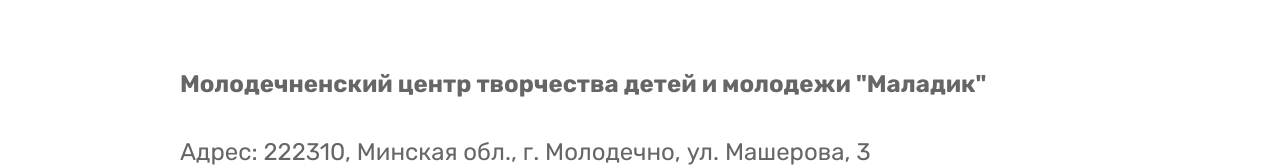
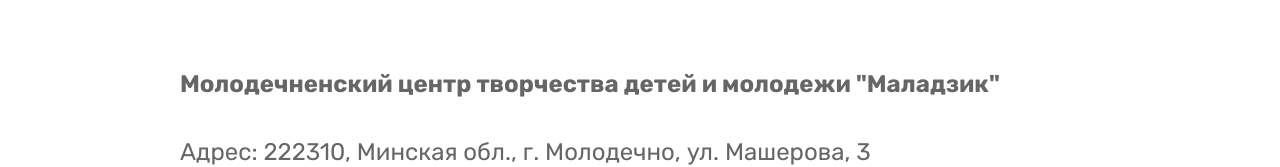
Before and after one commit to dmitry-shul/elgazeta, a Next.js app: page /contacts in a window 1280 px wide. Shown: the part 260-427 px from the top of the page. Built offline with nearby package versions, Linux system fonts and the light colour scheme.

Commit message:
change text contacts page

```diff
--- a/src/pages/contacts/index.jsx
+++ b/src/pages/contacts/index.jsx
@@ -14,7 +14,7 @@
           <h1>Контакты</h1>
 
           <div className={styles.info}>
-            <span><b>Молодечненский центр творчества детей и молодежи "Маладик"</b></span>
+            <span><b>Молодечненский центр творчества детей и молодежи "Маладзик"</b></span>
             <span>Адрес: 222310, Минская обл., г. Молодечно, ул. Машерова, 3</span>
             <span>Телефон: 8 (0176) 58-05-33</span>
             <span>E-mail: <a href="mailto:rgmaladzik@gmail.com">rgmaladzik@gmail.com</a></span>
```
